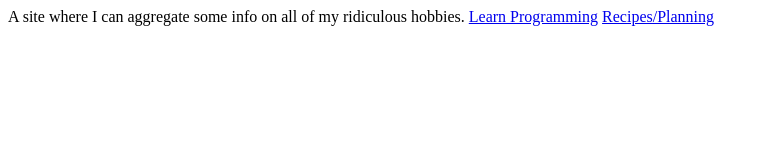
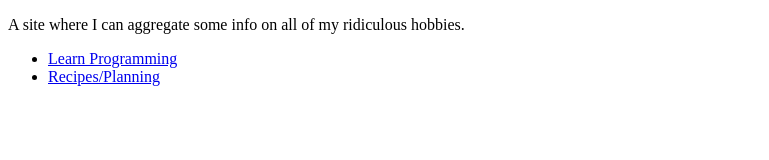
Before and after one commit to smith458/smith458.gihub.io, a plain HTML site: page index.html in a window 1280 px wide. Shown: the whole page, without its empty margins (0-769 px from the left). Drawn offline with Linux system fonts and the light colour scheme.

Commit message:
Update index.html

```diff
--- a/index.html
+++ b/index.html
@@ -1,3 +1,13 @@
-A site where I can aggregate some info on all of my ridiculous hobbies.
-<a href="http://learn.wordsmithing.soy">Learn Programming</a>
-<a href="http://cool.wordsmithing.soy">Recipes/Planning</a>
+
+<!DOCTYPE html>
+<html lan="en">
+  <head>
+  </head>
+  <body>
+    <p>A site where I can aggregate some info on all of my ridiculous hobbies.</p>
+    <ul>
+      <li><a href="http://learn.wordsmithing.soy">Learn Programming</a></li>
+      <li><a href="http://cool.wordsmithing.soy">Recipes/Planning</a></li>
+    </ul>
+  </body>
+</html>
```
